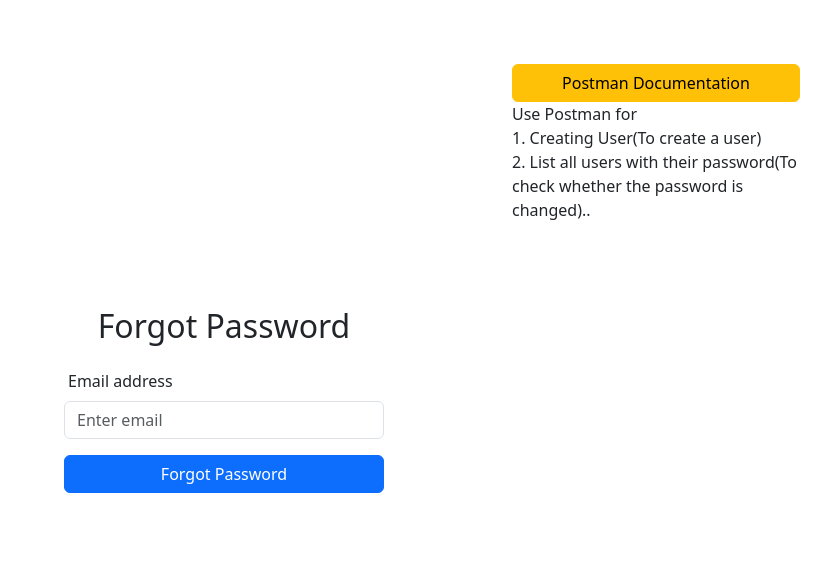
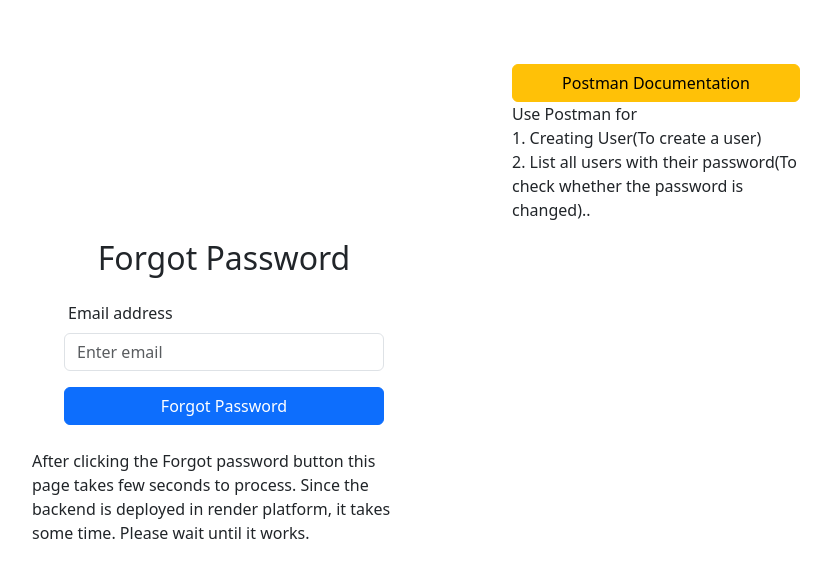
Before and after one commit to Emmanuel-Benjamin00/password-reset, a React (Vite) app: page / in a window 1280 px wide. Shown: the top 578 px of the page, without its empty margins (416-1247 px from the left). Built offline with nearby package versions, Linux system fonts and the light colour scheme; no server answers.

Commit message:
added a disclaimer, added error image

```diff
--- a/src/Components/Error.jsx
+++ b/src/Components/Error.jsx
@@ -2,7 +2,9 @@
 
 function Error() {
   return (
-    <div>Error</div>
+    <div>
+    <img src="What-is-404-error.webp" style={{height:"100vh", width:"100vw"}}/>
+    </div>
   )
 }
 
--- a/src/Components/ForgetPassword.jsx
+++ b/src/Components/ForgetPassword.jsx
@@ -55,6 +55,8 @@
                     </div>
                     <button className="btn btn-primary" id="forgot-button" type="submit" style={{ width: '100%' }} onClick={(e) => validateEmail(e)}>Forgot Password</button>
                 </form>
+                <br/>
+                <p style={{ width: '30vw' }}> After clicking the Forgot password button this page  takes few seconds to process. Since the backend is deployed in render platform, it takes some time. Please wait until it works.</p>
             </div>
 
         </>
```
Also changed, not shown: public/What-is-404-error.webp (added).
